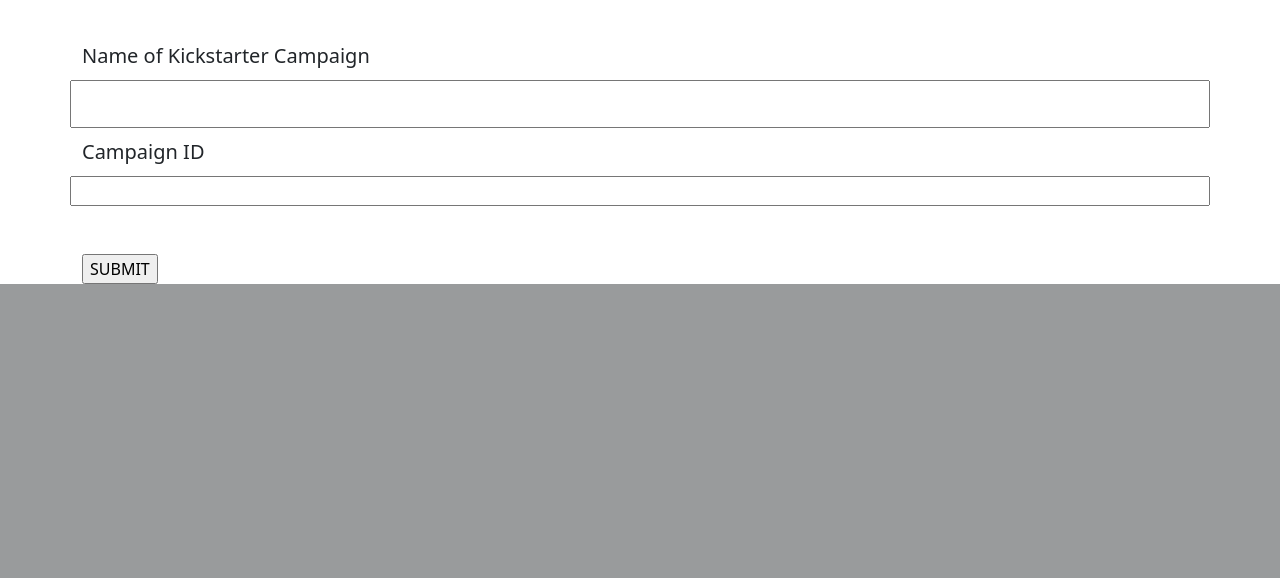
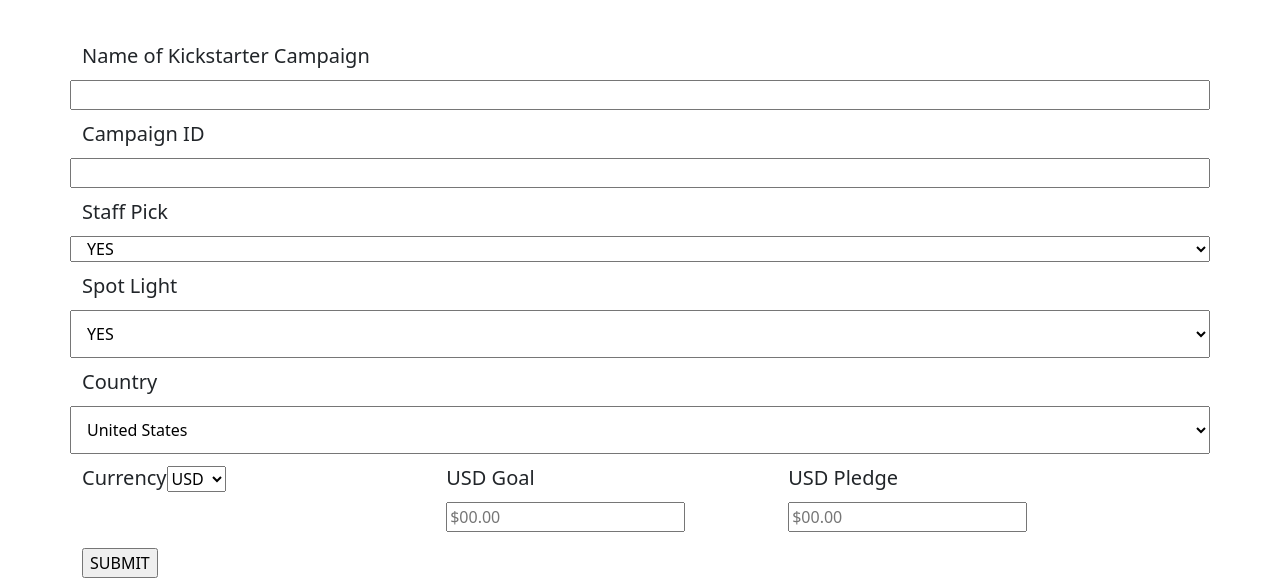
Before and after one commit to kriegersaurusrex/Kickstarter-Success, a Flask app: page /run_model in a window 1280 px wide. Shown: the part 740-1318 px from the top of the page. Before the commit the page ends 1024 px from the top, so only its background shows below. Run offline with Flask 2, Linux system fonts and the light colour scheme.

Commit message:
Form items updated

```diff
--- a/kickstarter/forms.py
+++ b/kickstarter/forms.py
@@ -1,11 +1,54 @@
 import pandas as pd
 from flask_wtf import FlaskForm
-from wtforms import IntegerField, SubmitField, StringField, SelectField
+from wtforms import IntegerField, SubmitField,\
+				StringField, SelectField, DecimalField,\
+				DateTimeField
+from wtforms.validators import DataRequired, ValidationError
 
 
 
+BOOLEAN = ['YES','NO']
+LOCATION_TYPE = ['Town', 'Zip', 'County', 'Suburb', 'LocalAdmin', 'Island']
+LOCATION_COUNTRY = ['United States', 'United Kingdom', 'Canada', 'New Zealand',
+       'Sweden', 'Germany', 'Taiwan', 'Greece', 'Netherlands',
+       'Australia', 'Japan', 'Thailand', 'Switzerland', 'Mexico', 'Kenya',
+       'Italy', 'Denmark', 'China', 'Singapore', 'Hong Kong', 'France',
+       'Argentina', 'Norway', "Cote d'Ivoire", 'Ireland', 'Spain',
+       'Ecuador', 'Russia', 'Belgium', 'Nigeria', 'Haiti', 'South Korea',
+       'Hungary', 'Guatemala', 'Egypt', 'Jamaica', 'Nicaragua', 'Peru',
+       'Viet Nam', 'Dominican Republic', 'Myanmar', 'Austria', 'Lebanon',
+       'India', 'Puerto Rico', 'Iceland', 'Czech Republic', 'Nepal',
+       'Svalbard and Jan Mayen', 'Bulgaria', 'Poland', 'Romania',
+       'Malaysia', 'Lithuania', 'Belize', 'Belarus', 'Ukraine',
+       'Portugal', 'Chile', 'Philippines', 'South Africa', 'Serbia',
+       'Estonia', 'Costa Rica']
+CURRENCY = ['USD', 'GBP', 'CAD', 'NZD', 'EUR', 'AUD', 'CHF', 'MXN', 'DKK',
+       'SGD', 'HKD', 'NOK', 'JPY', 'SEK']
+
+def validate_currency(form, field):
+	if field.data < 10.2:
+		print('Validation Error encountered')
+		raise ValidationError('You need to enter currency data only')
+
 # KickStarter info form class definition
 class KickStarterForm(FlaskForm):
-	kickstarter_name = StringField(label='Name of Kickstarter Campaign')
-	kickstarter_id = StringField(label='Campaign ID')
+	kickstarter_name = StringField(
+		label='Name of Kickstarter Campaign',
+		validators=[DataRequired()])
+	kickstarter_id = StringField(label='Campaign ID', validators=[DataRequired()])
+	kickstarter_staffpick = SelectField(label='Staff Pick', choices=BOOLEAN)
+	kickstarter_spotlight = SelectField(label='Spot Light', choices=BOOLEAN)
+	kickstarter_locationtype= SelectField(label='Location Type', choices=LOCATION_TYPE)
+	kickstarter_country= SelectField(label='Country', choices=LOCATION_COUNTRY)
+	kickstarter_currency= SelectField(label='Currency', choices=CURRENCY)
+	kickstarter_usdgoal = DecimalField(
+		label='USD Goal  ',
+		validators=[DataRequired(), validate_currency], render_kw={"placeholder": "$00.00"})
+	kickstarter_usdpledge = DecimalField(
+		label='USD Pledge  ',
+		validators=[DataRequired(), validate_currency], render_kw={"placeholder": "$00.00"})
+	kickstarter_creatorid = StringField(label='Creator ID')
+	kickstarter_creatorname = StringField(label='Creator name')
+	kickstarter_locationid = StringField(label='Creator name')
+
 	submit = SubmitField('SUBMIT')
--- a/kickstarter/templates/run_model.html
+++ b/kickstarter/templates/run_model.html
@@ -12,11 +12,30 @@
 		{{form.hidden_tag()}}
 		<div class='row mb-3'>
 		{{form.kickstarter_name.label(class='col-form-label-lg')}}{{form.kickstarter_name}}
-		<br><br>
+		<br>
 		{{form.kickstarter_id.label(class='col-form-label-lg')}}{{form.kickstarter_id}}
-		<h1> </h1>
 		<br>
-		<h1> </h1>
+		{{form.kickstarter_staffpick.label(class='col-form-label-lg')}}{{form.kickstarter_staffpick}}
+		<br>
+		{{form.kickstarter_spotlight.label(class='col-form-label-lg')}}{{form.kickstarter_spotlight}}
+		<br>
+
+		<br>
+		{{form.kickstarter_country.label(class='col-form-label-lg')}}{{form.kickstarter_country}}
+		<br>
+		<br>
+		<div class="form-group" style="display:inline-block; width:30%;padding-right: 3%;">
+  			{{form.kickstarter_currency.label(class='col-form-label-lg')}}{{form.kickstarter_currency}}
+			</div>
+
+		<div class="form-group" style="display:inline-block; width:30%; padding-left: 3%;">
+		    {{form.kickstarter_usdgoal.label(class='col-form-label-lg')}}{{form.kickstarter_usdgoal}}
+			</div>
+
+		<div class="form-group" style="display:inline-block; width:30%; padding-left: 3%;">
+		    {{form.kickstarter_usdpledge.label(class='col-form-label-lg')}}{{form.kickstarter_usdpledge}}
+			</div>
+
 
 		</div>
 		{{form.submit}}
```
